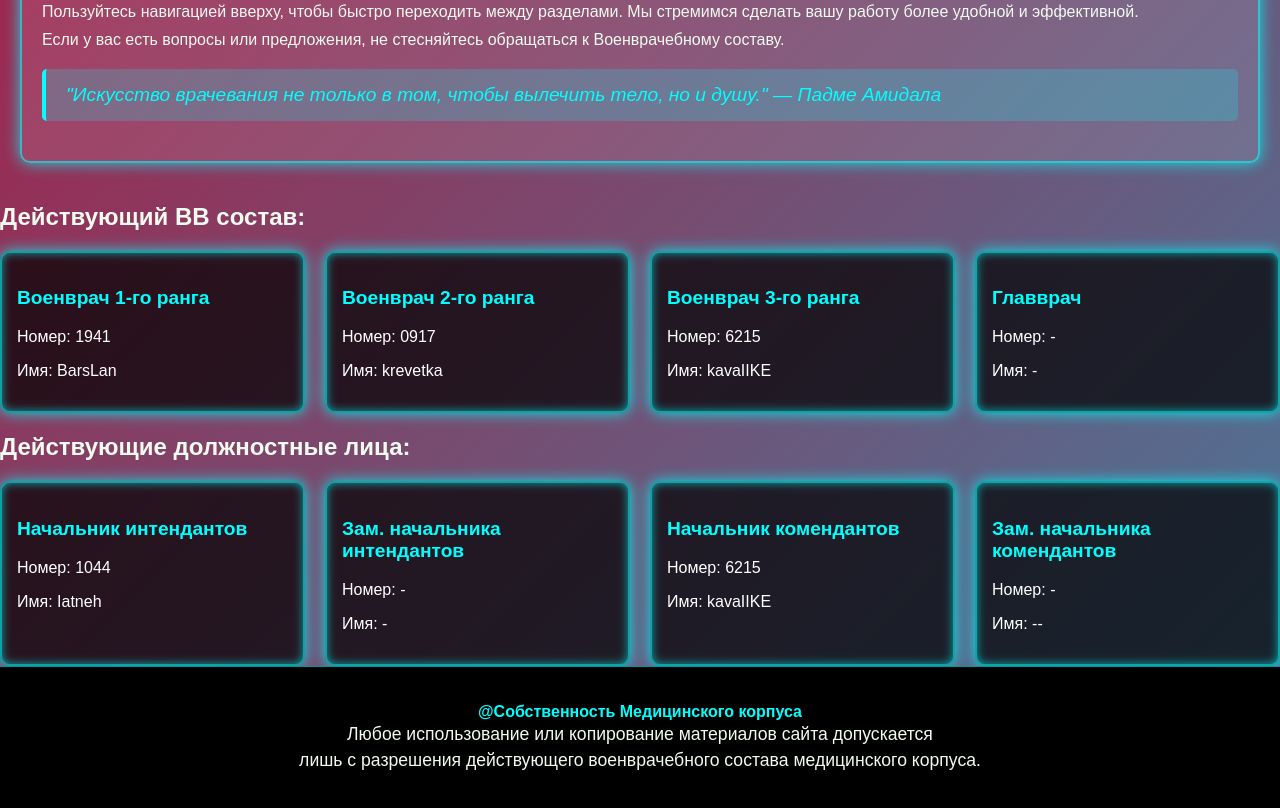
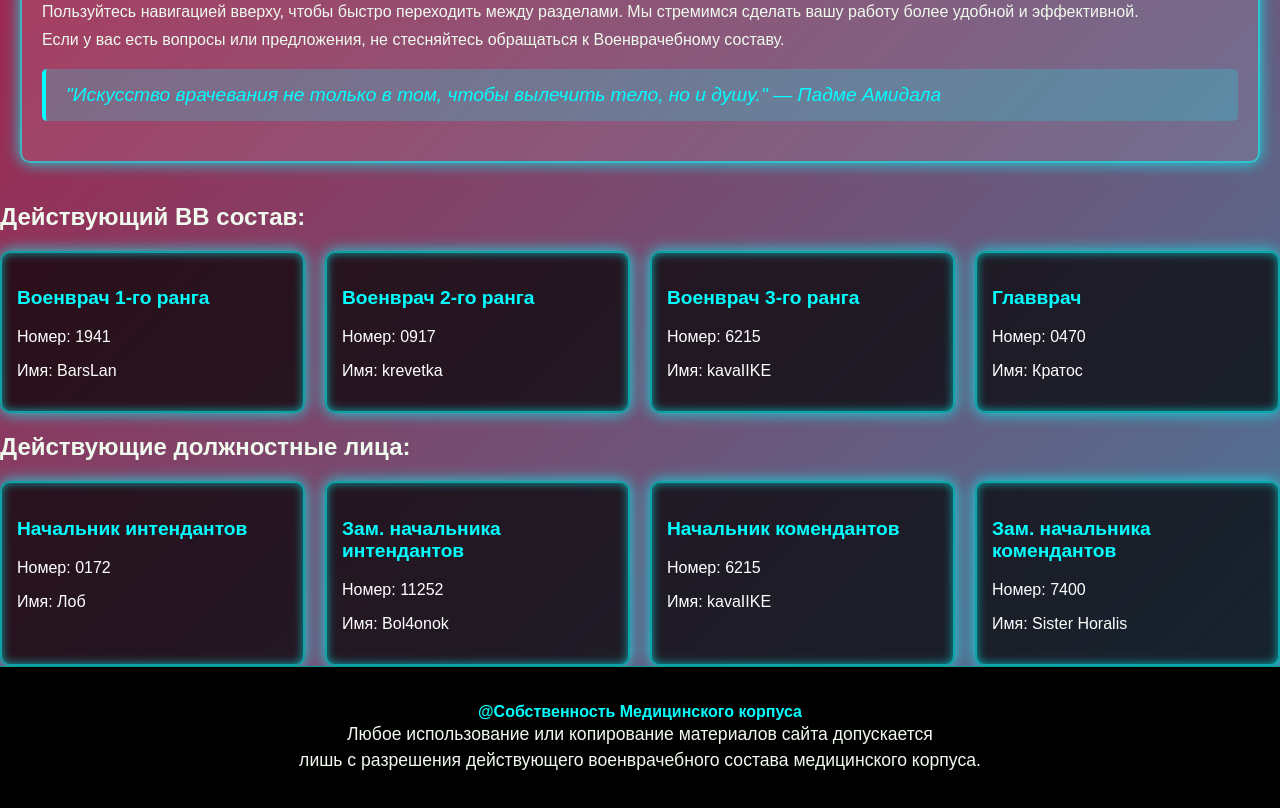
Before and after one commit to medcorpus/Med-corps, a plain HTML site: page index.html in a window 1280 px wide. Shown: the part 446-1254 px from the top of the page. Drawn offline with Linux system fonts and the light colour scheme.

Commit message:
Update index.html

```diff
--- a/index.html
+++ b/index.html
@@ -242,35 +242,35 @@
                 <p>Номер: 6215</p>
                 <p>Имя: kavaIIKE</p>
             </div>
-            <div class="position-box" onclick="openModal('Главврач', 'Номер: -', 'Имя: -', 'Нету информации')">
+            <div class="position-box" onclick="openModal('Главврач', 'Номер: 0470', 'Имя: Кратос', 'Нету информации')">
                 <h3>Главврач</h3>
-                <p>Номер: -</p>
-                <p>Имя: -</p>
+                <p>Номер: 0470</p>
+                <p>Имя: Кратос</p>
             </div>
         </section>
 
         <section class="duty-positions">
             <h2>Действующие должностные лица:</h2>
             <div class="positions-container">
-                <div class="position-box" onclick="openModal('Начальник интендантов', 'Номер: 1044', 'Имя: Iatneh', 'Опытный начальник интендантов.')">
+                <div class="position-box" onclick="openModal('Начальник интендантов', 'Номер: 0172', 'Имя: Лоб', 'Опытный начальник интендантов.')">
                     <h3>Начальник интендантов</h3>
-                    <p>Номер: 1044</p>
-                    <p>Имя: Iatneh</p>
+                    <p>Номер: 0172</p>
+                    <p>Имя: Лоб</p>
                 </div>
-                <div class="position-box" onclick="openModal('Зам. начальника интендантов', 'Номер: -', 'Имя: -', 'Нет информации о заме.')">
+                <div class="position-box" onclick="openModal('Зам. начальника интендантов', 'Номер: 11252', 'Имя: Bol4onok', 'Нет информации о заме.')">
                     <h3>Зам. начальника интендантов</h3>
-                    <p>Номер: -</p>
-                    <p>Имя: -</p>
+                    <p>Номер: 11252</p>
+                    <p>Имя: Bol4onok</p>
                 </div>
                 <div class="position-box" onclick="openModal('Начальник комендантов', 'Номер: 6215', 'Имя: kavaIIKE', 'Комендант с большим опытом.')">
                     <h3>Начальник комендантов</h3>
                     <p>Номер: 6215</p>
                     <p>Имя: kavaIIKE</p>
                 </div>
-                <div class="position-box" onclick="openModal('Зам. начальника комендантов', 'Номер: --', 'Имя: -', 'Нет информации о заме.')">
+                <div class="position-box" onclick="openModal('Зам. начальника комендантов', 'Номер: 7400', 'Имя: Sister Horalis', 'Нет информации о заме.')">
                     <h3>Зам. начальника комендантов</h3>
-                    <p>Номер: -</p>
-                    <p>Имя: --</p>
+                    <p>Номер: 7400</p>
+                    <p>Имя: Sister Horalis</p>
                 </div>
             </div>
         </section>
```
